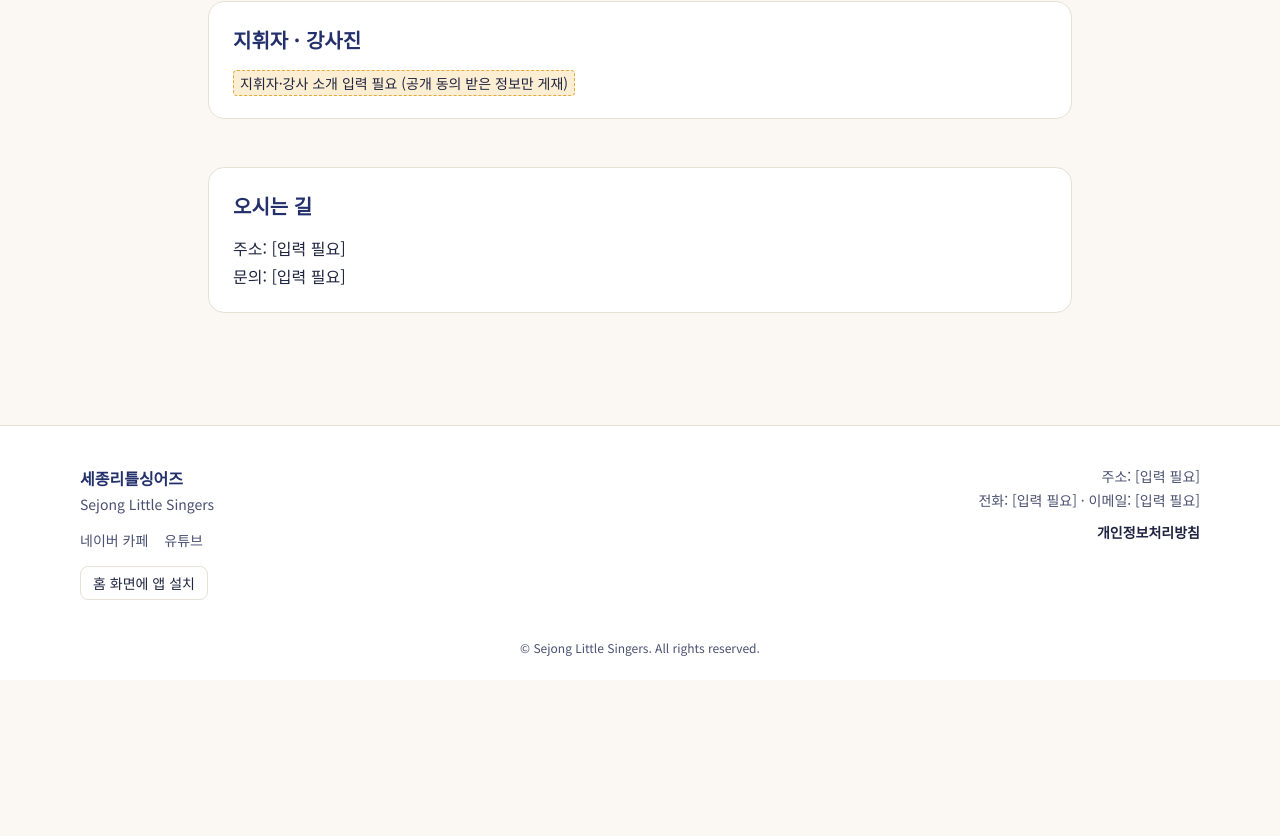
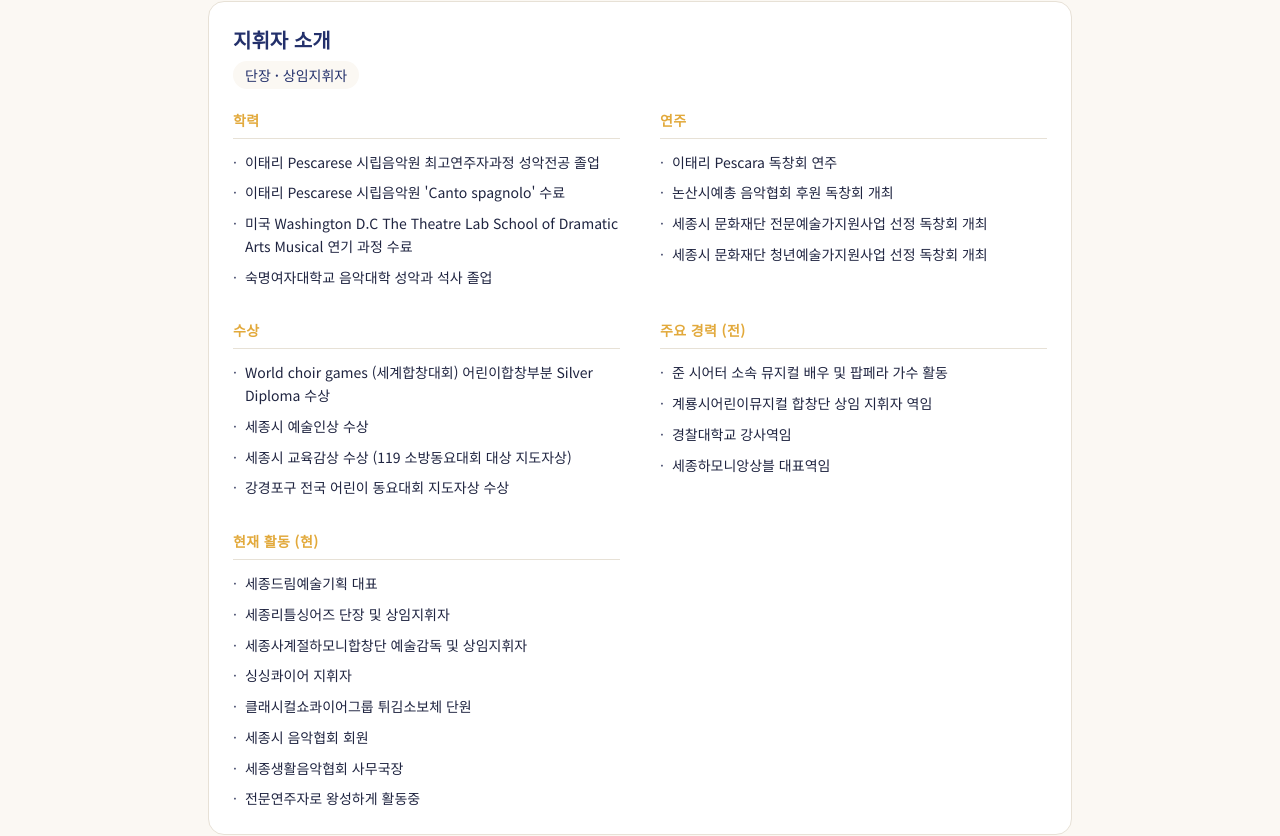
Before and after one commit to yhcho94/sejonglittlesingers, a Next.js app: page /about in a window 1280 px wide. Shown: the part 1663-2499 px from the top of the page. Before the commit the page ends 2343 px from the top, so only its background shows below. Built offline with nearby package versions, Linux system fonts and the light colour scheme; no server answers.

Commit message:
Add conductor biography to about page
Education, recitals, awards, past and current roles as provided
by the choir, grouped into sections.

Co-Authored-By: Claude Opus 5.5 <noreply@anthropic.com>
Claude-Session: https://claude.ai/code/session_01Vj5YUi4eYBJM3qVoGLegta

```diff
--- a/src/app/about/page.tsx
+++ b/src/app/about/page.tsx
@@ -1,6 +1,6 @@
 import type { Metadata } from "next";
 import { PageHeader } from "@/components/PageHeader";
-import { Placeholder } from "@/components/Placeholder";
+import { conductor } from "@/lib/conductor";
 import { site } from "@/lib/site";
 
 export const metadata: Metadata = {
@@ -129,10 +129,28 @@ export default function AboutPage() {
         </section>
 
         <section className="card">
-          <h2 className="text-xl font-bold text-navy">지휘자 · 강사진</h2>
-          <p className="mt-4">
-            <Placeholder>지휘자·강사 소개 입력 필요 (공개 동의 받은 정보만 게재)</Placeholder>
+          <h2 className="text-xl font-bold text-navy">지휘자 소개</h2>
+          <p className="mt-2">
+            <span className="rounded-full bg-cream px-3 py-1 text-sm font-medium text-navy">{conductor.role}</span>
+            {conductor.name && <span className="ml-2 text-lg font-bold">{conductor.name}</span>}
           </p>
+          <div className="mt-6 grid gap-x-10 gap-y-8 md:grid-cols-2">
+            {conductor.sections.map((section) => (
+              <div key={section.title}>
+                <h3 className="border-b border-line pb-2 text-sm font-bold tracking-wide text-gold">{section.title}</h3>
+                <ul className="mt-3 space-y-2 text-sm leading-relaxed">
+                  {section.items.map((item) => (
+                    <li key={item} className="flex gap-2">
+                      <span className="text-ink-soft" aria-hidden>
+                        ·
+                      </span>
+                      <span>{item}</span>
+                    </li>
+                  ))}
+                </ul>
+              </div>
+            ))}
+          </div>
         </section>
 
         <section className="card">
--- /dev/null
+++ b/src/lib/conductor.ts
@@ -0,0 +1,57 @@
+// 지휘자 약력. 합창단이 제공한 내용을 그대로 옮겼습니다. (띄어쓰기 중복만 정리)
+export const conductor = {
+  role: "단장 · 상임지휘자",
+  // 이름은 공개 여부 확인 후 입력 (예: "홍길동")
+  name: null as string | null,
+  sections: [
+    {
+      title: "학력",
+      items: [
+        "이태리 Pescarese 시립음악원 최고연주자과정 성악전공 졸업",
+        "이태리 Pescarese 시립음악원 'Canto spagnolo' 수료",
+        "미국 Washington D.C The Theatre Lab School of Dramatic Arts Musical 연기 과정 수료",
+        "숙명여자대학교 음악대학 성악과 석사 졸업",
+      ],
+    },
+    {
+      title: "연주",
+      items: [
+        "이태리 Pescara 독창회 연주",
+        "논산시예총 음악협회 후원 독창회 개최",
+        "세종시 문화재단 전문예술가지원사업 선정 독창회 개최",
+        "세종시 문화재단 청년예술가지원사업 선정 독창회 개최",
+      ],
+    },
+    {
+      title: "수상",
+      items: [
+        "World choir games (세계합창대회) 어린이합창부분 Silver Diploma 수상",
+        "세종시 예술인상 수상",
+        "세종시 교육감상 수상 (119 소방동요대회 대상 지도자상)",
+        "강경포구 전국 어린이 동요대회 지도자상 수상",
+      ],
+    },
+    {
+      title: "주요 경력 (전)",
+      items: [
+        "준 시어터 소속 뮤지컬 배우 및 팝페라 가수 활동",
+        "계룡시어린이뮤지컬 합창단 상임 지휘자 역임",
+        "경찰대학교 강사역임",
+        "세종하모니앙상블 대표역임",
+      ],
+    },
+    {
+      title: "현재 활동 (현)",
+      items: [
+        "세종드림예술기획 대표",
+        "세종리틀싱어즈 단장 및 상임지휘자",
+        "세종사계절하모니합창단 예술감독 및 상임지휘자",
+        "싱싱콰이어 지휘자",
+        "클래시컬쇼콰이어그룹 튀김소보체 단원",
+        "세종시 음악협회 회원",
+        "세종생활음악협회 사무국장",
+        "전문연주자로 왕성하게 활동중",
+      ],
+    },
+  ],
+};
```
